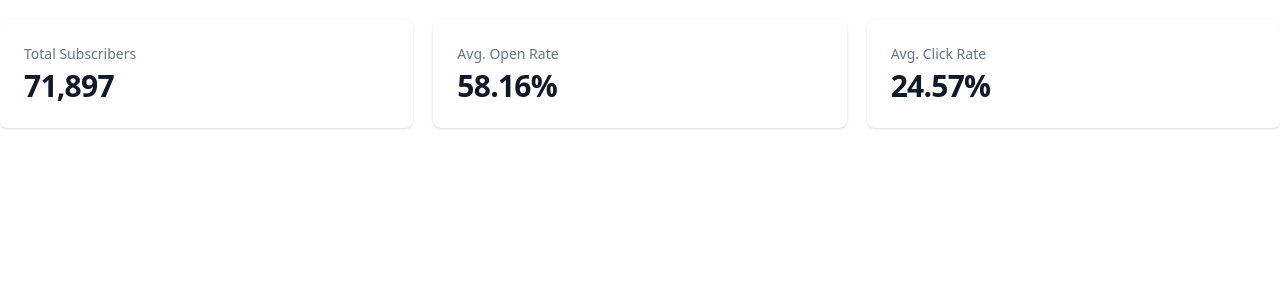
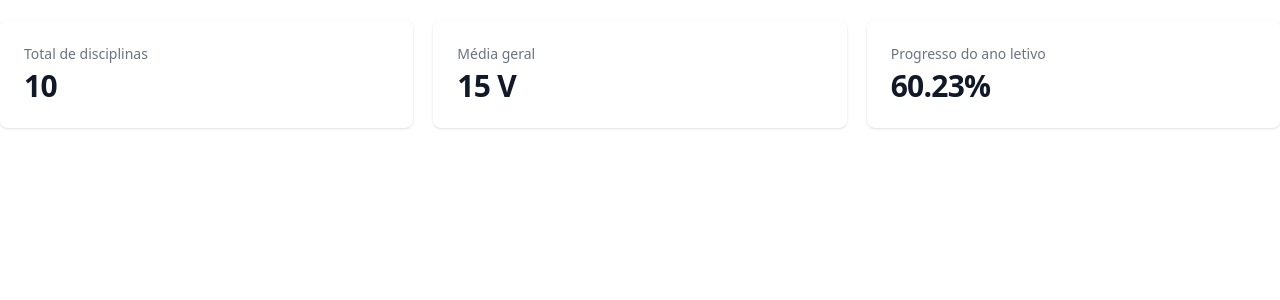
Before and after one commit to leehendrick/EduConnect-UI, a Nuxt app in the folder nuxt-app/: page /students/dashboard in a window 1280 px wide. Shown: the top 300 px of the page. Built offline with nearby package versions, Linux system fonts and the light colour scheme.

Commit message:
refactor stats section

```diff
--- a/nuxt-app/pages/students/dashboard.vue
+++ b/nuxt-app/pages/students/dashboard.vue
@@ -5,9 +5,9 @@
 })
 
 const stats = [
-  { name: 'Total Subscribers', stat: '71,897' },
-  { name: 'Avg. Open Rate', stat: '58.16%' },
-  { name: 'Avg. Click Rate', stat: '24.57%' },
+  { name: 'Total de disciplinas', stat: '10' },
+  { name: 'Média geral', stat: '15 V' },
+  { name: 'Progresso do ano letivo', stat: '60.23%' },
 ]
 </script>
 
```
